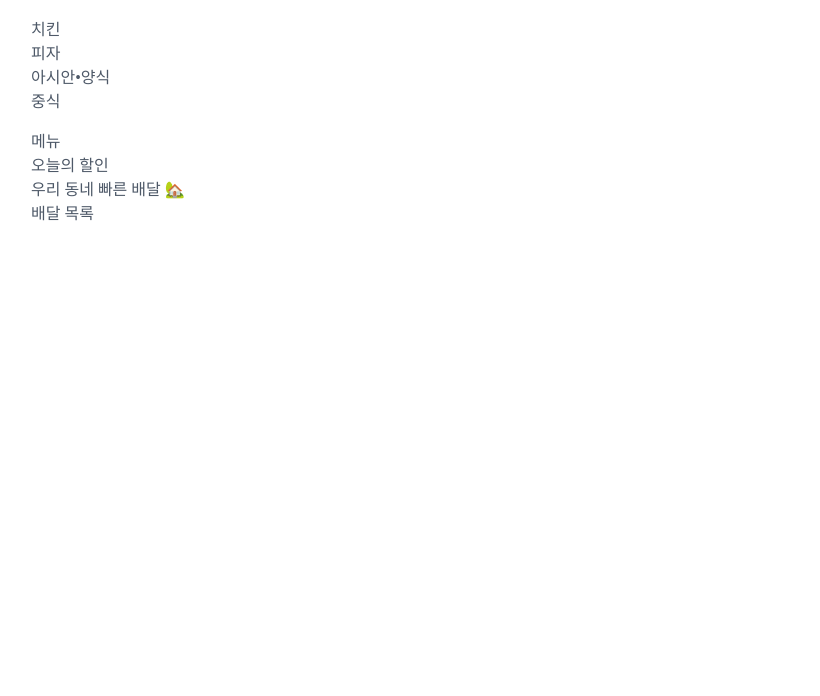
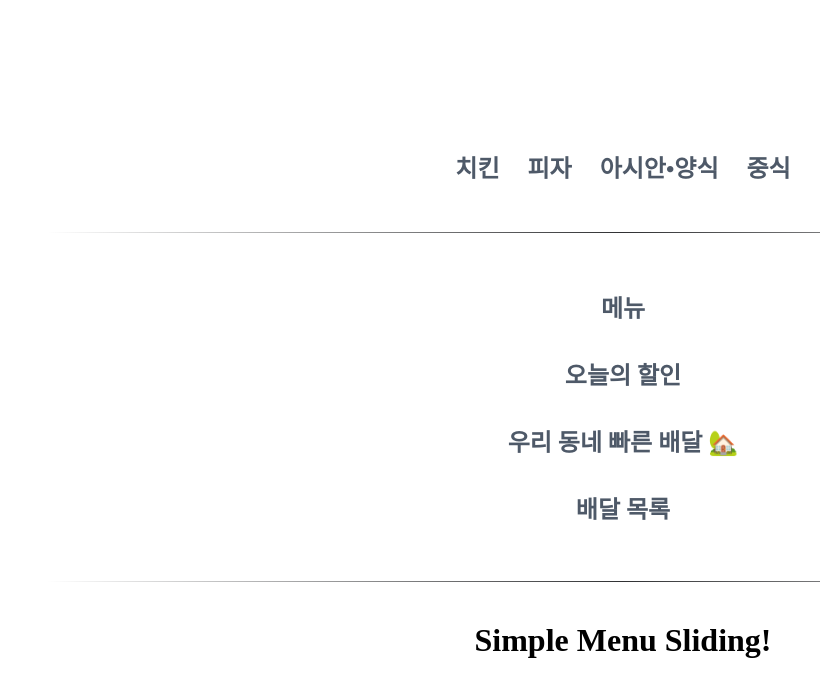
Before and after one commit to jaem1n207/menu-sliding, a plain HTML site: page index.html in a window 1280 px wide. Shown: the whole page, without its empty margins (17-837 px from the left). Drawn offline with Linux system fonts and the light colour scheme.

Commit message:
Add: style

```diff
--- a/index.html
+++ b/index.html
@@ -1,5 +1,5 @@
 <!DOCTYPE html>
-<html lang="kok">
+<html lang="ko">
   <head>
     <meta charset="UTF-8" />
     <meta http-equiv="X-UA-Compatible" content="IE=edge" />
@@ -19,6 +19,8 @@
       </ul>
     </nav>
 
+    <div class="divider"></div>
+
     <nav>
       <ul>
         <div id="vertical-underline"></div>
@@ -29,6 +31,10 @@
       </ul>
     </nav>
 
+    <div class="divider"></div>
+
+    <h1 class="flex-row-center">Simple Menu Sliding!</h1>
+
     <script src="sliding.js"></script>
   </body>
 </html>
--- a/style.css
+++ b/style.css
@@ -1,8 +1,183 @@
+body {
+  min-height: 100vh;
+  height: 100vh;
+  display: flex;
+  flex-direction: column;
+  justify-content: center;
+}
+
+#horizontal-underline {
+  position: absolute;
+  left: 0;
+  top: 0;
+  width: 0px;
+  height: 4px;
+  border-radius: 4px;
+  background-color: #548cff;
+}
+
+#vertical-underline {
+  position: absolute;
+  left: 0;
+  top: 0;
+  width: 0px;
+  height: 4px;
+  border-radius: 4px;
+  background-color: #8267be;
+}
+
+.divider {
+  position: relative;
+  margin: 40px 0;
+  height: 1px;
+}
+.divider:before {
+  content: '';
+  position: absolute;
+  top: 0;
+  left: 5%;
+  right: 5%;
+  width: 90%;
+  height: 1px;
+  background-image: linear-gradient(to right, transparent, rgb(48, 49, 51), transparent);
+}
+
+.flex-row-center {
+  display: flex;
+  flex-direction: row;
+  justify-content: center;
+}
+
 nav a {
   text-decoration: none;
+  padding: 8px 6px;
+  height: 100%;
+  display: flex;
+  align-items: center;
+  font-size: 24px;
+  font-weight: 700;
+  cursor: pointer;
   color: #4e5968;
+}
+
+nav:first-of-type ul {
+  display: flex;
+  align-items: center;
+  justify-content: center;
+  padding: 0;
+  margin: 0;
+}
+
+nav:nth-of-type(2) ul {
+  display: flex;
+  flex-direction: column;
+  align-items: center;
+  justify-content: center;
+  padding: 0;
+  margin: 0;
 }
 
 nav li {
   list-style: none;
 }
+
+nav:first-of-type li {
+  padding: 0 8px;
+}
+
+nav:nth-of-type(2) li {
+  padding: 8px 0;
+}
+
+*,
+:after,
+:before {
+  box-sizing: border-box;
+}
+
+html,
+body,
+div,
+span,
+applet,
+object,
+iframe,
+h1,
+h2,
+h3,
+h4,
+h5,
+h6,
+p,
+blockquote,
+pre,
+a,
+abbr,
+acronym,
+address,
+big,
+cite,
+code,
+del,
+dfn,
+em,
+img,
+ins,
+kbd,
+q,
+s,
+samp,
+small,
+strike,
+strong,
+sub,
+sup,
+tt,
+var,
+b,
+u,
+i,
+center,
+dl,
+dt,
+dd,
+ol,
+ul,
+li,
+fieldset,
+form,
+label,
+legend,
+table,
+caption,
+tbody,
+tfoot,
+thead,
+tr,
+th,
+td,
+article,
+aside,
+canvas,
+details,
+embed,
+figure,
+figcaption,
+footer,
+header,
+hgroup,
+menu,
+nav,
+output,
+ruby,
+section,
+summary,
+time,
+mark,
+audio,
+video {
+  margin: 0;
+  padding: 0;
+  border: 0;
+  vertical-align: baseline;
+}
```
